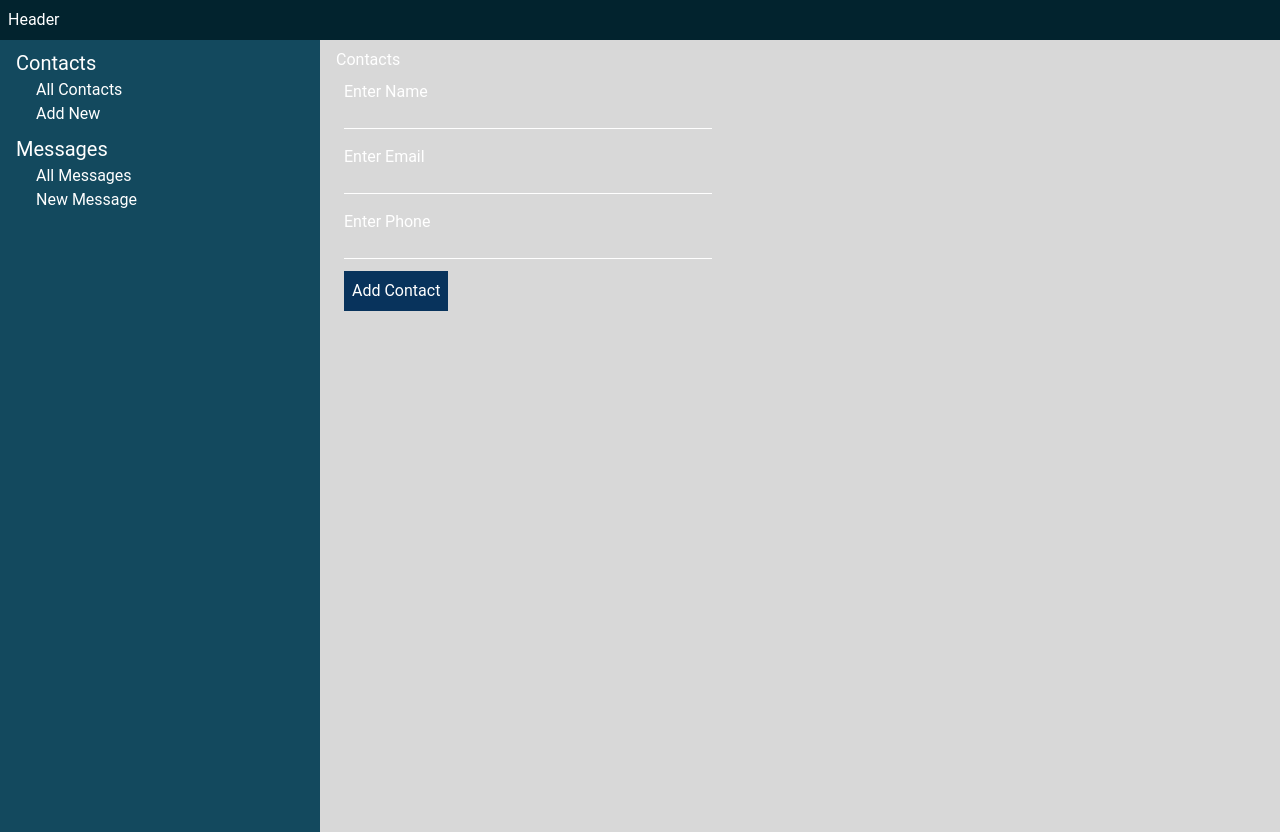
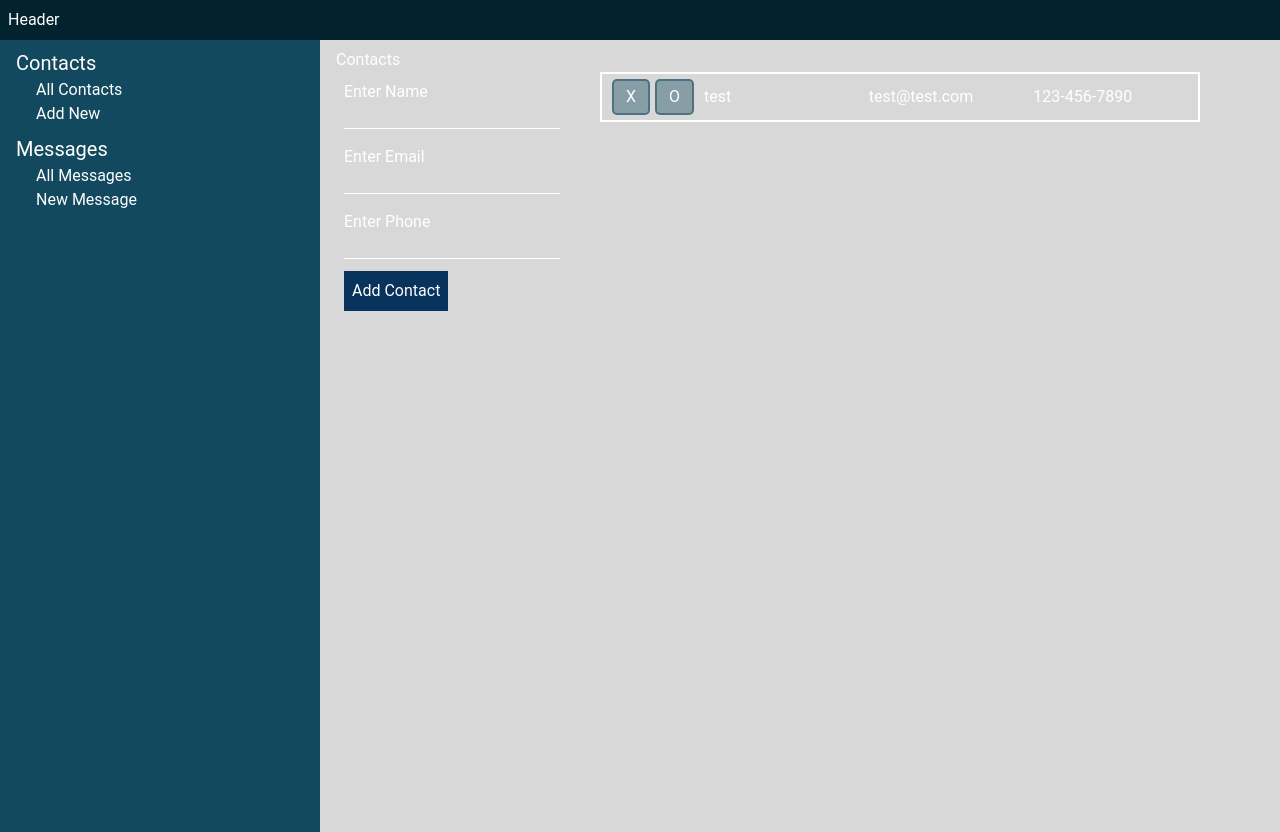
Before and after one commit to rdelga80/messenger-vue-project, a Vue app: page /contacts/add-contact in a window 1280 px wide. Built offline with nearby package versions, Linux system fonts and the light colour scheme.

Commit message:
button styles and contacts form

```diff
--- a/jsconfig.json
+++ b/jsconfig.json
@@ -1,5 +1,5 @@
 {
   "include": [
     "./src/**/*"
-  ]
+, "tsconfig.json"  ]
 }
--- a/package.json
+++ b/package.json
@@ -19,7 +19,10 @@
     "eslint": "^7.18.0",
     "eslint-plugin-vue": "^7.4.1",
     "postcss": "^7",
+    "sass": "^1.32.7",
+    "sass-loader": "^11.0.1",
     "tailwindcss": "npm:@tailwindcss/postcss7-compat",
+    "uuid": "^8.3.2",
     "vite": "^2.0.0-beta.31",
     "vue-router": "^4.0.3"
   }
--- a/src/components/MButton.vue
+++ b/src/components/MButton.vue
@@ -1,14 +1,42 @@
 <script>
-import { h } from 'vue'
+import { h, computed } from 'vue'
 
 export default {
   name: 'MButton',
-  render() {
-    return h(
+  props: {
+    bgColor: {
+      type: String,
+      default: `rgba(19, 73, 94, 0.4)`
+    },
+    borderColor: {
+      type: String,
+      default: `rgba(19, 73, 94, 0.5)`
+    }
+  },
+
+  setup(props, { slots }) {
+    const buttonStyles = computed(() => ({
+      '--btn-bg-color': props.bgColor,
+      '--btn-border-color': props.borderColor
+    }))
+
+    return () => h(
       'button',
-      {},
-      this.$slots.default()
+      {
+        class: ['button'],
+        style: [buttonStyles.value]
+      },
+      slots.default()
     )
   }
 }
 </script>
+
+<style lang="scss">
+button.button {
+  padding: 4px 12px;
+  border: 2px solid var(--btn-border-color);
+  border-radius: 5px;
+  background-color: var(--btn-bg-color);
+}
+</style>
--- a/src/components/MInput.vue
+++ b/src/components/MInput.vue
@@ -11,71 +11,27 @@
       :value="value"
       :name="name"
       :type="type"
-      @input="setValue($event.target.value)"/>
+      @input="$emit('input', $event.target.value)"/>
   </div>
 </template>
 
 <script>
-import { computed, getCurrentInstance, onMounted, reactive, ref, watchEffect } from 'vue'
-import { useStore } from 'vuex'
-import { modularAction } from '@/assets/js/storeHelpers'
-
 export default {
   name: 'MInput',
+
   props: {
-    label: String
+    label: String,
+    name: {
+      type: String
+    },
+    type: {
+      type: String,
+      default: 'text'
+    },
+    value: [String, Number, Date]
   },
-  setup(props) {
-    const store = useStore()
-    let uid = ref(''),
-        thisState = reactive({
-          focused: '',
-          name: '',
-          label: '',
-          value: '',
-          type: ''
-        })
 
-    watchEffect(uid, thisState)
-
-    onMounted(() => {
-      uid.value = `input-${getCurrentInstance().uid}`
-
-      store.dispatch(
-        'components/input/initializeState',
-        uid.value,
-        { root: true }
-      )
-
-      modularAction({
-        action: 'components/input/setValue',
-        args: { type: 'label', value: props.label },
-        uid: uid.value
-      })
-    })
-
-    thisState = computed(() => store.getters['components/input/getThisState'](uid.value))
-    const setValue = value => store.dispatch(
-      'handleActions',
-      {
-        action: 'components/input/setValue',
-        args: { type: 'value', value },
-        uid: uid.value
-      }
-    )
-
-    return {
-      focused: computed(() => thisState?.value?.focused || ''),
-      id: () => { return uid.value },
-      label: computed(() => thisState?.value?.label || 'Label'),
-      name: computed(() => thisState?.value?.name || ''),
-      thisState,
-      type: computed(() => thisState?.value?.type || ''),
-      value: computed(() => thisState?.value?.value || ''),
-      setValue,
-      uid
-    }
-  }
+  emits: ['input']
 }
 </script>
 
--- /dev/null
+++ b/src/components/ModularInput.vue
@@ -0,0 +1,93 @@
+<template>
+  <div class="input p-2 flex flex-col w-auto max-w-sm">
+    <label
+      class="label"
+      :for="name">
+      {{ label }}
+    </label>
+
+    <input
+      class="input-field"
+      :value="value"
+      :name="name"
+      :type="type"
+      @input="setValue($event.target.value)"/>
+  </div>
+</template>
+
+<script>
+import { computed, onMounted, reactive, ref, watchEffect } from 'vue'
+import { useStore } from 'vuex'
+import { modularAction } from '@/assets/js/storeHelpers'
+import { v4 as uuidv4 } from 'uuid'
+
+export default {
+  name: 'ModularInput',
+  props: {
+    label: String
+  },
+  setup(props) {
+    const store = useStore()
+    let uid = ref(''),
+        thisState = reactive({
+          focused: '',
+          name: '',
+          label: '',
+          value: '',
+          type: ''
+        })
+
+    watchEffect(uid, thisState)
+
+    onMounted(() => {
+      uid.value = `input-${uuidv4()}`
+
+      store.dispatch(
+        'components/input/initializeState',
+        uid.value,
+        { root: true }
+      )
+
+      modularAction({
+        action: 'components/input/setValue',
+        args: { type: 'label', value: props.label },
+        uid: uid.value
+      })
+    })
+
+    thisState = computed(() => store.getters['components/input/getThisState'](uid.value))
+
+    const setValue = value => store.dispatch(
+      'modularAction',
+      {
+        action: 'components/input/setValue',
+        args: { type: 'value', value },
+        uid: uid.value
+      }
+    )
+
+    return {
+      focused: computed(() => thisState?.value?.focused || ''),
+      id: () => uid.value,
+      label: computed(() => thisState?.value?.label || 'Label'),
+      name: computed(() => thisState?.value?.name || ''),
+      thisState,
+      type: computed(() => thisState?.value?.type || ''),
+      value: computed(() => thisState?.value?.value || ''),
+      setValue,
+      uid
+    }
+  }
+}
+</script>
+
+<style scoped>
+input.input-field {
+  background-color: transparent;
+  border-bottom: 1px solid white;
+}
+
+input.input-field:focus {
+  outline: none;
+}
+</style>
--- /dev/null
+++ b/src/components/contacts/ContactsDisplay.vue
@@ -0,0 +1,59 @@
+<template>
+  <article
+    v-for="contact in contacts"
+    class="contacts-display">
+    <section
+      v-for="section in sections"
+      :class="['contact', section]">
+      <slot
+        :name="section"
+        :contact="contact">
+        {{ contact[section] }}
+      </slot>
+    </section>
+  </article>
+</template>
+
+<script>
+export default {
+  name: 'ContactsDisplay',
+  props: {
+    contacts: {
+      type: Object,
+      required: true
+    }
+  },
+
+  setup(props) {
+    return {
+      sections: ['actions', 'name', 'email', 'phone']
+    }
+  }
+}
+</script>
+
+<style lang="scss" scoped>
+.contacts-display {
+  border: 2px solid white;
+  display: flex;
+  max-width: 600px;
+  padding: 5px;
+  width: 100%;
+
+  .actions {
+    flex: 0 1 auto;
+    display: flex;
+    column-gap: 5px;
+  }
+
+  > * {
+    align-items: center;
+    display: flex;
+    flex: 1;
+    padding: {
+      left: 5px;
+      right: 5px;
+    }
+  }
+}
+</style>
--- a/src/store/handleActions.js
+++ b/src/store/handleActions.js
@@ -4,12 +4,13 @@ export const state = {
 
 export const actions = {
   /**
-   * Handles action calls
+   * Handles modular action calls
    *
-   * @param {string} action - path of actions
-   * @param {object} args - object of
+   * @param {string} action - path of modular action
+   * @param {object} args - object of arguments for actions
+   * @param {string} uid - uid of modular component instance
    */
-  handleActions({ dispatch }, { action, args, uid }) {
+  modularAction({ dispatch }, { action, args, uid }) {
     dispatch(
       action,
       { ...args, uid },
--- a/src/store/module/components/input.js
+++ b/src/store/module/components/input.js
@@ -18,6 +18,9 @@ export const getters = {
 }
 
 export const actions = {
+  clearState({ commit }, uid) {
+    commit(`CLEAR_STATE`)
+  },
   initializeState({ commit }, uid) {
     commit('INITIALIZE_STATE', uid)
   },
@@ -27,6 +30,9 @@ export const actions = {
 }
 
 export const mutations = {
+  CLEAR_STATE(state, uid) {
+    state[uid] = cloneDeep(defaultState)
+  },
   INITIALIZE_STATE(state, uid) {
     state[uid] = {}
 
--- a/src/store/module/contacts.js
+++ b/src/store/module/contacts.js
@@ -1,7 +1,13 @@
-import { cloneDeep } from 'lodash'
+import { cloneDeep, each } from 'lodash'
 
 const defaultState = {
-  contacts: [],
+  contacts: [
+    {
+      name: 'test',
+      email: 'test@test.com',
+      phone: '123-456-7890'
+    }
+  ],
   inputtedContact: {
     name: undefined,
     email: undefined,
@@ -39,7 +45,7 @@ export const mutations = {
   },
   RESET_STATE(state) {
     defaultState.forEach((stateItem, key) => {
-      Vue.set(state, key, stateItem)
+      state[key] = stateItem
     })
   },
   SET_VALUE(state, { type, value }) {
--- a/src/views/contacts/ContactsAddNew.vue
+++ b/src/views/contacts/ContactsAddNew.vue
@@ -1,54 +1,92 @@
 <template>
+  <article class="add-new">
+    <section class="form">
       <form @submit.prevent="addContact">
         <Input
           ref="name"
           label="Enter Name"
           :value="contact.name"
-      @input="setContactValue({ type: 'name', value: $event.target.value })"/>
+          @input="setContactValue({ type: 'name', value: $event })"/>
 
         <Input
+          ref="email"
           label="Enter Email"
           :value="contact.email"
-      @input="setContactValue({ type: 'email', value: $event.target.value })"/>
+          @input="setContactValue({ type: 'email', value: $event })"/>
 
         <Input
+          ref="phone"
           label="Enter Phone"
           :value="contact.phone"
-      @input="setContactValue({ type: 'phone', value: $event.target.value })"/>
+          @input="setContactValue({ type: 'phone', value: $event })"/>
 
         <Submit value="Add Contact"/>
       </form>
+    </section>
+
+    <section class="display">
+      <ContactsDisplay :contacts="contacts">
+        <template #actions>
+          <MButton>
+            X
+          </MButton>
+
+          <MButton>
+            O
+          </MButton>
+        </template>
+      </ContactsDisplay>
+    </section>
+  </article>
 </template>
 
 <script>
 import { useStore } from 'vuex'
 import { computed, ref } from 'vue'
+import ContactsDisplay from '@/components/contacts/ContactsDisplay.vue'
 import Input from '@/components/MInput.vue'
+import MButton from '@/components/MButton.vue'
 import Submit from '@/components/MSubmit.vue'
 
 export default {
   name: 'AddNew',
 
   components: {
+    ContactsDisplay,
     Input,
+    MButton,
     Submit
   },
 
   setup() {
-    const store = useStore()
-    const name = ref(null)
-
+    const email = ref(null),
+          name = ref(null),
+          phone = ref(null),
+          store = useStore()
 
     return {
+      addContact: () => store.dispatch(
+        'contacts/addContact',
+        undefined,
+        { root: true }
+      ),
       contact: computed(() => store.state.contacts.inputtedContact),
       contacts: computed(() => store.state.contacts.contacts),
-      setContactValue: ({ type, value }) => store.dispatch('contacts/setValue', { type, value }, { root: true }),
-      addContact: () => store.dispatch('contacts/addContact', {}, { root: true })
+      email,
+      name,
+      phone,
+      setContactValue: ({ type, value }) => {
+        store.dispatch('contacts/setValue', { type, value }, { root: true })
+      }
     }
   }
 }
 </script>
 
-<style>
-
+<style scoped>
+.add-new {
+  display: grid;
+  grid-template-columns: minmax(200px, 25%) auto;
+  column-gap: 2rem;
+}
 </style>
```
Also changed, not shown: tsconfig.json (renamed from src/components/tsconfig.json), 1 other file (tests, documents, lock files or other folders). Lines whose indentation alone changed are shown as unchanged.
